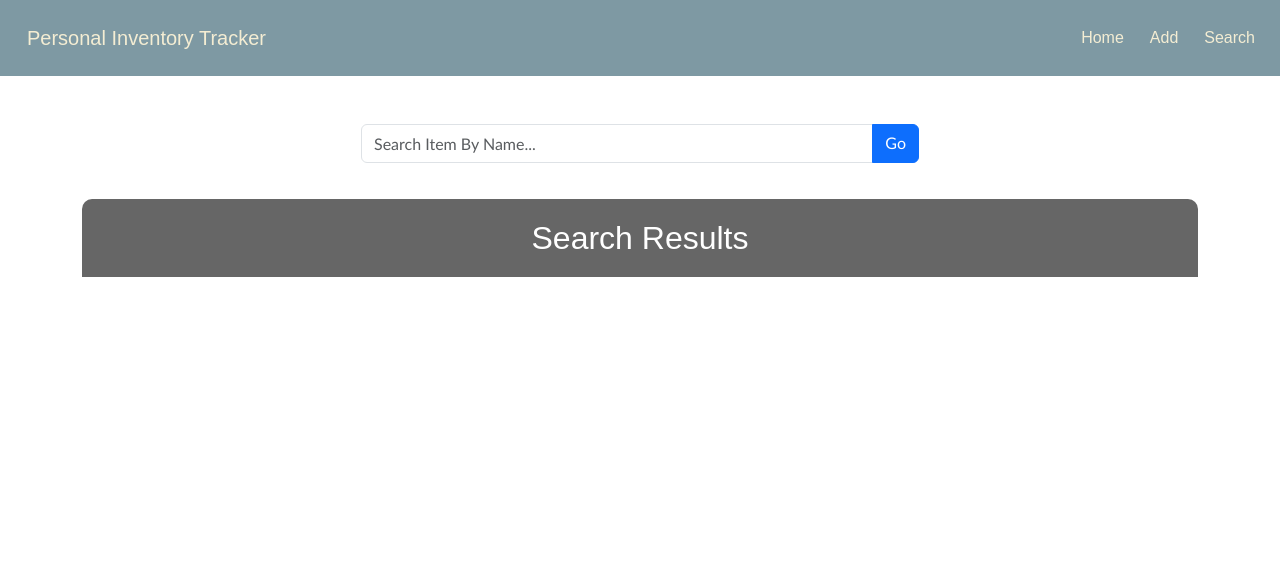
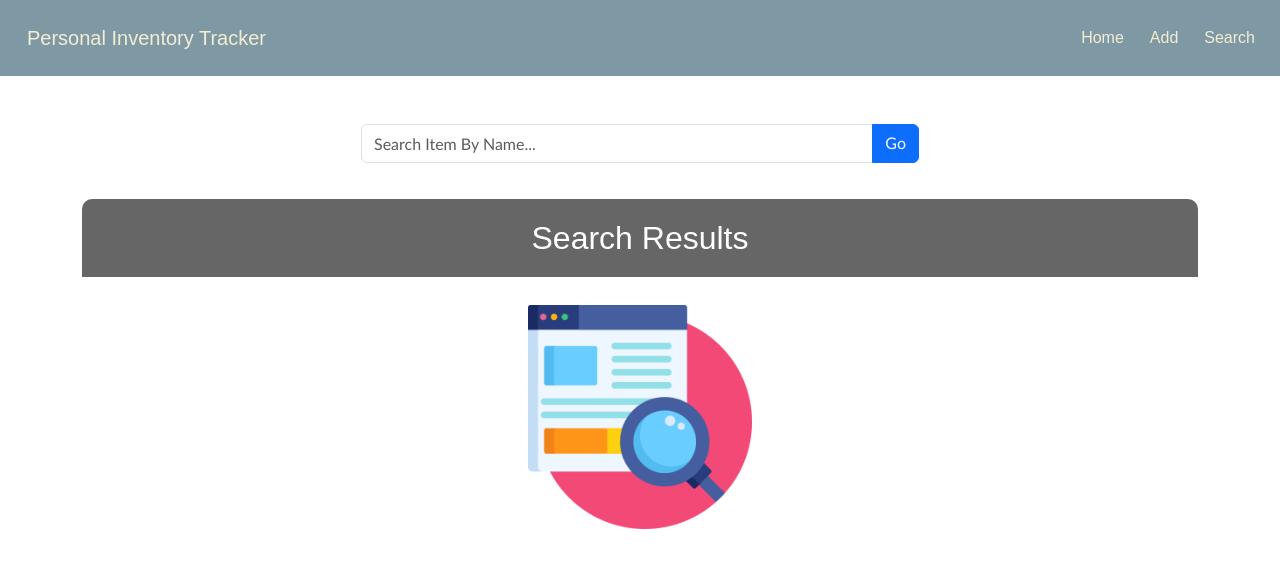
Before and after one commit to LukeVassallo18/VueInventoryTracker, a Vue app: page /#/search in a window 1280 px wide. Shown: the top 568 px of the page. Built offline with nearby package versions, Linux system fonts and the light colour scheme; a web font is replaced by a local one.

Commit message:
documentation

```diff
--- a/src/App.vue
+++ b/src/App.vue
@@ -1,5 +1,6 @@
 <script setup>
 </script>
+
 
 <template>
   <router-view />
--- a/src/components/SearchPage.vue
+++ b/src/components/SearchPage.vue
@@ -1,3 +1,31 @@
+<!--
+
+This Vue component represents a search page for a Personal Inventory Tracker application.
+It includes a navigation bar, a search input, and a section to display search results.
+
+Template:
+- Header with a navigation bar containing links to Home, Add, and Search pages.
+- A search input field with a button to trigger the search.
+- A section to display search results in a list format.
+- An image and a large search icon for visual enhancement.
+
+Script:
+- Uses Vue's Composition API with `ref` to manage reactive state.
+- `searchQuery`: A reactive reference to store the search input value.
+- `searchResults`: A reactive reference to store the search results.
+- `searchItem`: An asynchronous function to fetch items from a Firebase database and filter them based on the search query.
+
+Styles:
+- Scoped CSS to style the component.
+- Flexbox layout for the container and search container.
+- Custom styles for the navigation bar, search results, and responsive design adjustments for smaller screens.
+- Background gradient applied to the body element.
+
+Dependencies:
+- Vue.js
+- Bootstrap for styling
+- Font Awesome for icons
+-->
 <template>
   <header>
     <nav class="navbar navbar-expand-lg navbar-light bg-light">
@@ -43,7 +71,7 @@
         <i class="fas fa-search fa-10x"></i>
       </div>
     </div>
-    <!-- <img src="../assets/seo.png" alt="" width="20%" height="20%"> -->
+    <img src="../assets/seo.png" alt="" width="20%" height="20%">
   </div>
 </template>
 
--- a/src/main.js
+++ b/src/main.js
@@ -1,8 +1,9 @@
-// filepath: /c:/Users/lukev/OneDrive/Desktop/MCAST/6.2A/Client Side Scripting/InventoryTracker/src/main.js
 import './assets/main.css'
 
 import { createApp } from 'vue'
 import App from './App.vue'
 import router from './router'
 
+// creating the app.vue file, using the router to be able to go from one page to
+// another and moutning the component to the DOM for the first time
 createApp(App).use(router).mount('#app')
--- a/src/router.js
+++ b/src/router.js
@@ -3,13 +3,16 @@ import HomePage from './components/HomePage.vue';
 import AddPage from './components/AddPage.vue';
 import SearchPage from './components/SearchPage.vue';
 
+// Routing to all of the components of the project.
 const routes = [
   { path: '/', component: HomePage },
   { path: '/add', component: AddPage },
   { path: '/search', component: SearchPage }
 ];
 
+// overriding router method and populating it with the routes of the available components
 const router = createRouter({
+  // webHashHistory is used when a web applicaiton has no host, it uses the filename in the URL
   history: createWebHashHistory(),
   routes
 });
```
Also changed, not shown: src/components/AddPage.vue (+14 -0 lines), src/components/HomePage.vue (+33 -0 lines).
